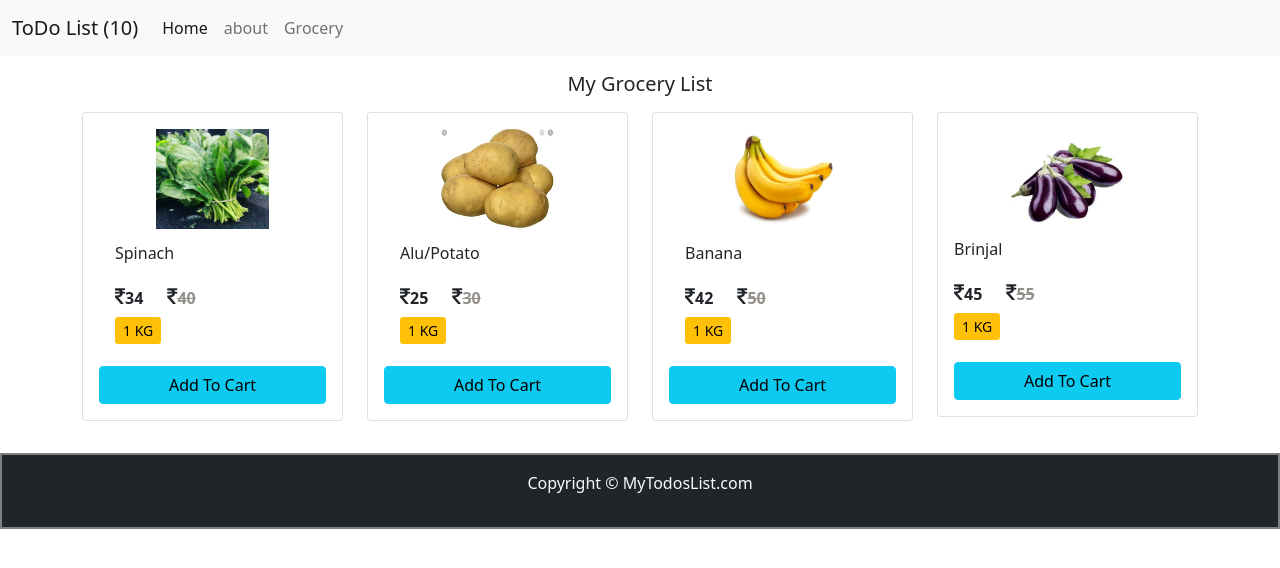
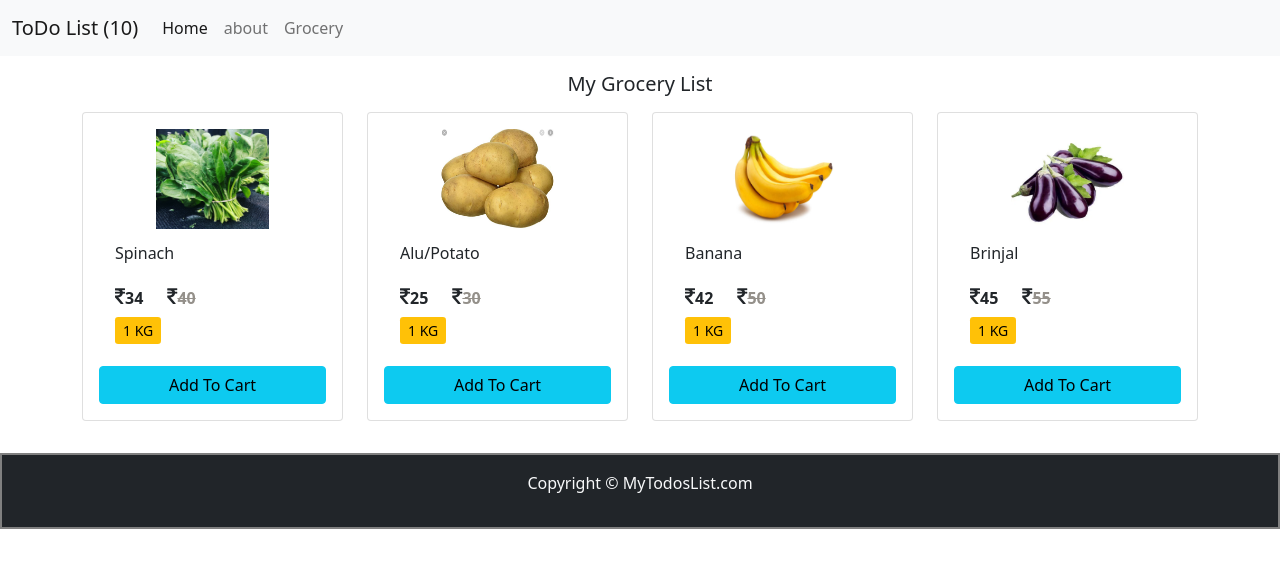
Before and after one commit to Rajan-corient/React-ToDo-List, a React (Create React App) app: page /grocery in a window 1280 px wide. Shown: the top 568 px of the page. Built offline with nearby package versions, Linux system fonts and the light colour scheme.

Commit message:
added missing class

```diff
--- a/src/my_component/Grocery.js
+++ b/src/my_component/Grocery.js
@@ -158,7 +158,7 @@ export class Grocery extends React.Component {
                                     <section className="mb-0">
                                         <p>
                                             <img className="centerImage" width={100} height={100} src={brinjal} alt="Brinjal" />
-                                            <div className="mt-2">
+                                            <div className="vege-desc">
                                                 <p className="" title="Brinjal">
                                                     Brinjal
                                                 </p>
```
